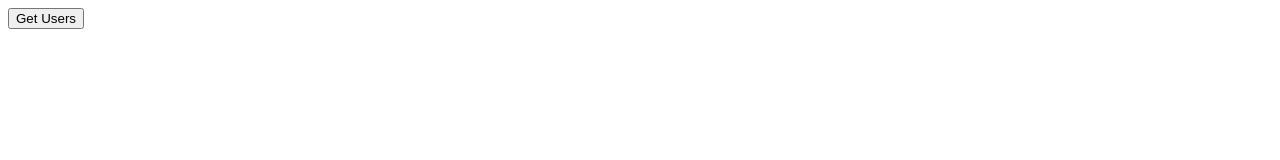
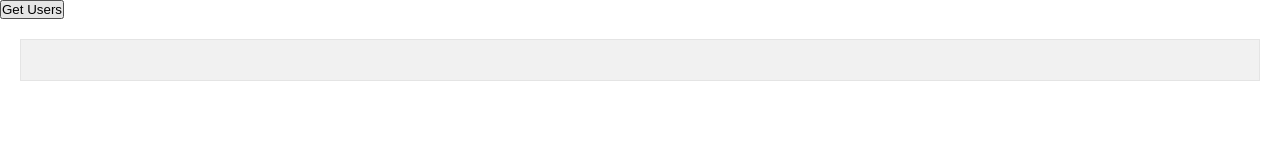
Before and after one commit to kashwa/AJAX-by-example, a plain HTML site: page index.html in a window 1280 px wide. Drawn offline with Linux system fonts and the light colour scheme.

Commit message:
Styling Data placement on the page

```diff
--- a/index.html
+++ b/index.html
@@ -4,11 +4,27 @@
     <head>
         <meta charset="UTF-8">
         <title>AJAX</title>
+        <style>
+            * {
+                margin: 0;
+                padding: 0;
+            }
+            div.users {
+                background-color: #f1f1f1;
+                border: solid 1px #e4e4e4;
+                padding: 20px;
+                margin: 20px;
+            }
+        </style>
     </head>
     <body>
 
         <button id="users">Get Users</button>
 
+        <div class="users">
+
+        </div>
+
         <script src="index.js" type="text/javascript"></script>
     </body>
 </html>
```
